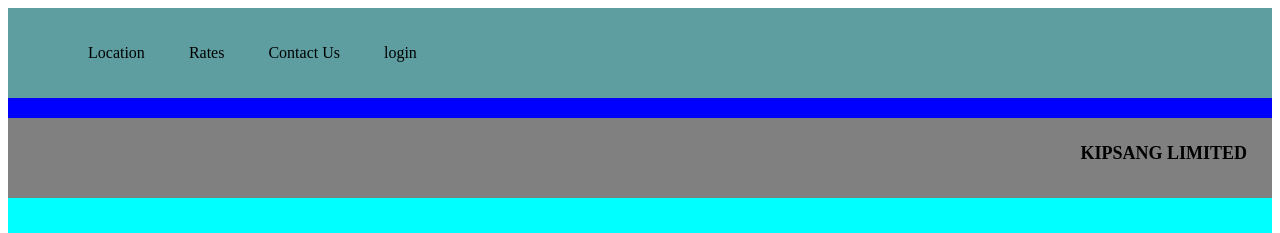
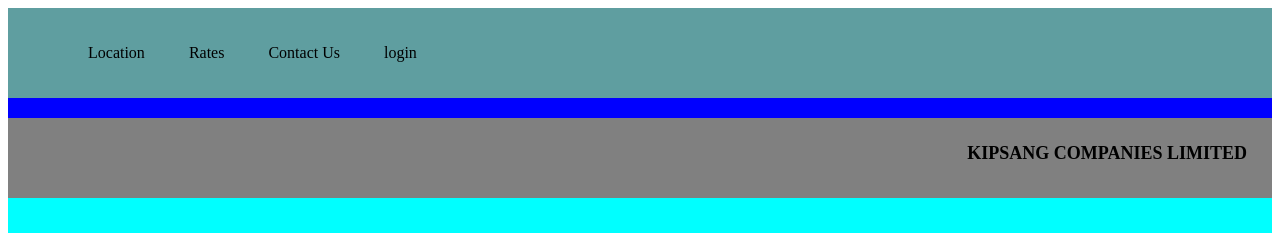
Before and after one commit to kipkirui63/myportfolio, a plain HTML site: page index.html in a window 1280 px wide. Shown: the top 233 px of the page. Drawn offline with Linux system fonts and the light colour scheme.

Commit message:
I changed name in company

```diff
--- a/index.html
+++ b/index.html
@@ -19,7 +19,7 @@
 
     <div id="intro"></div>
     <div id="heading">
-        <b>KIPSANG LIMITED</b>
+        <b>KIPSANG COMPANIES LIMITED</b>
     </div>
     <div id="back"></div>
     <div id="contact">
```
